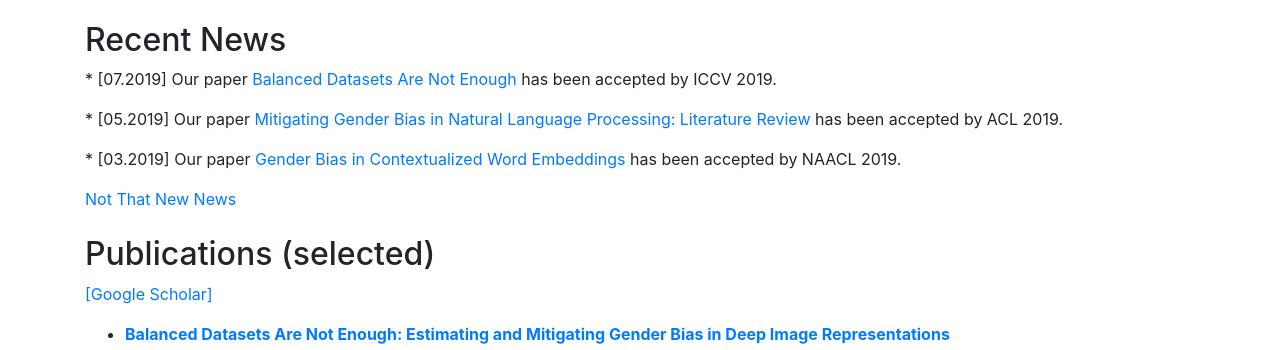
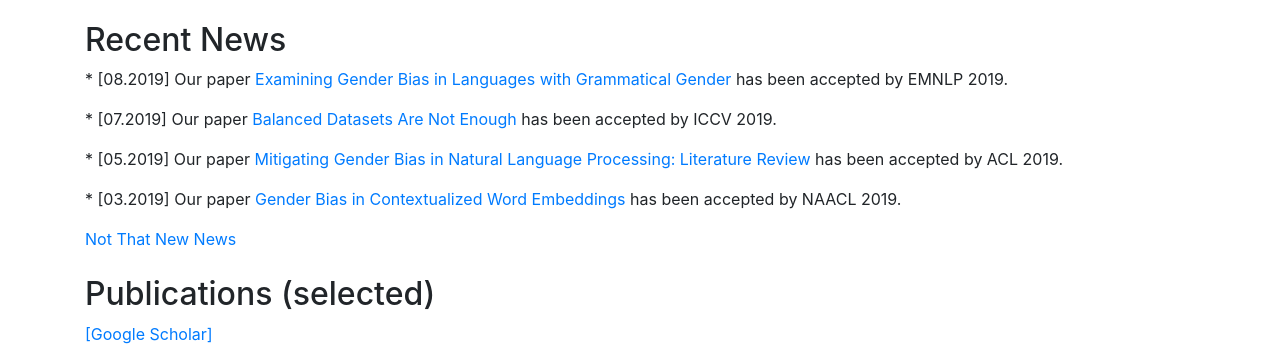
Before and after one commit to MtSomeThree/jieyuzhao.github.io, a website: page index.html in a window 1280 px wide. Shown: the part 405-755 px from the top of the page. Drawn offline with Linux system fonts and the light colour scheme; files whose address does not match are found by name.

Commit message:
news update

```diff
--- a/index.html
+++ b/index.html
@@ -97,6 +97,7 @@
 
     <div class=" my-4 text-left">
       <h2>Recent News</h2>
+      <p> * [08.2019] Our paper <span style="color:#4169E1"><a href="">Examining Gender Bias in Languages with Grammatical Gender</a></span> has been accepted by EMNLP 2019.
       <p> * [07.2019] Our paper <span style="color:#4169E1"><a href="https://arxiv.org/abs/1811.08489">Balanced Datasets
             Are Not Enough</a></span> has been accepted by ICCV 2019.</p>
       <p> * [05.2019] Our paper <span style="color:#4169E1"><a href="https://arxiv.org/abs/1906.08976">Mitigating Gender
```
